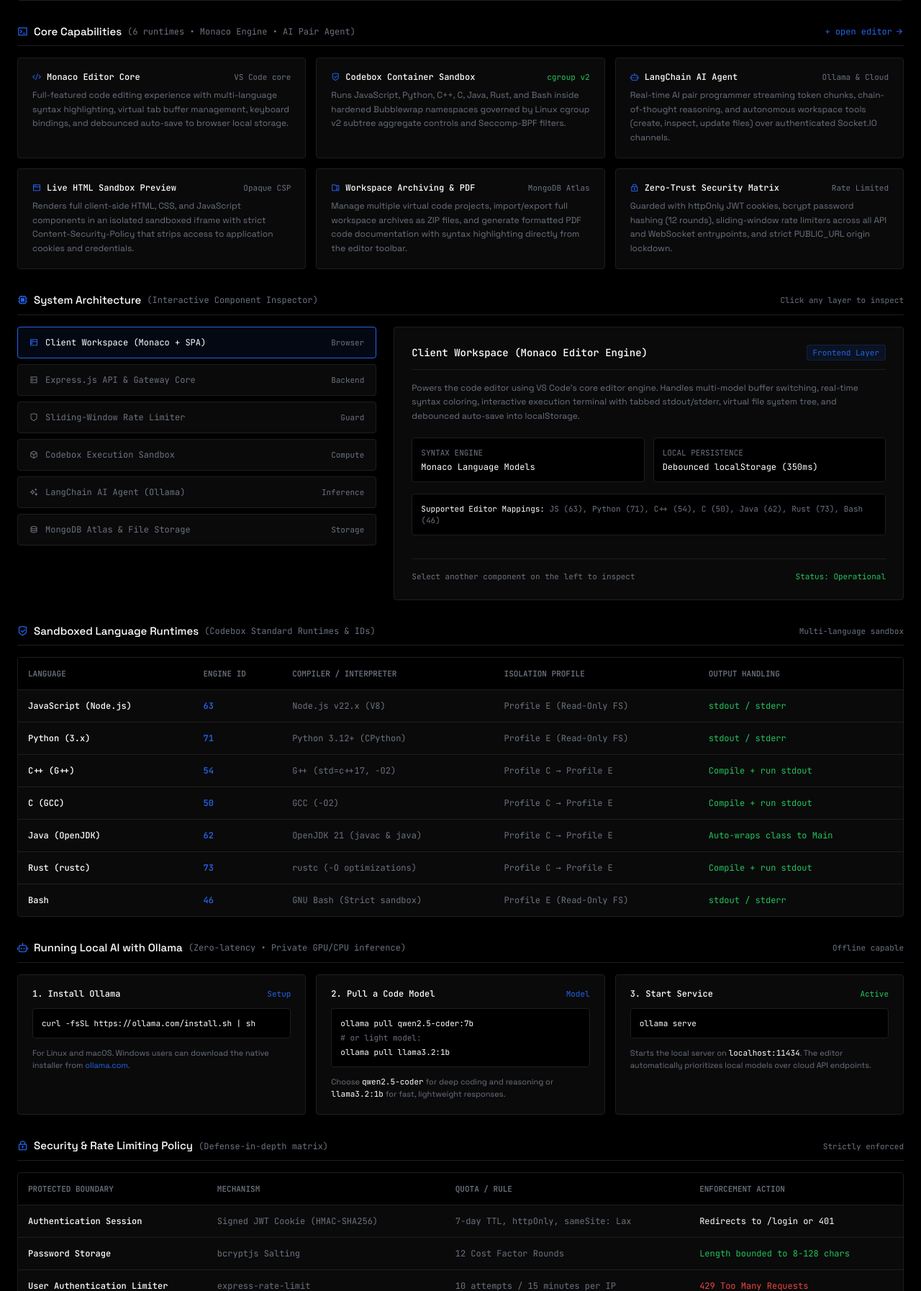
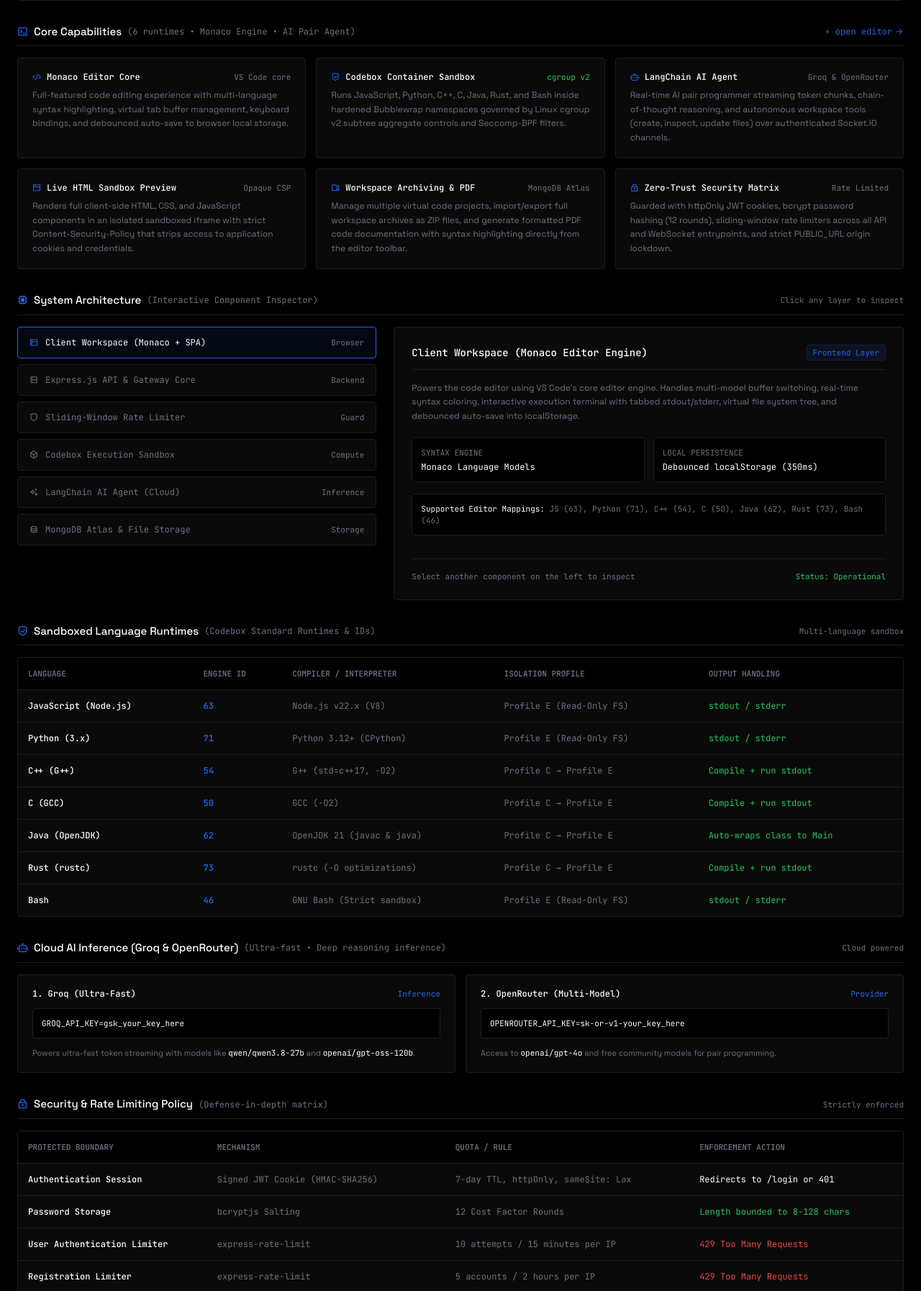
Before and after one commit to niteshxedev-byte/codeEditor, a Node server app: page /about in a window 1280 px wide. Shown: the part 251-2045 px from the top of the page at 72% size. Run offline with Node 20, Linux system fonts and the light colour scheme; some libraries are stand-ins or nearby versions.

Commit message:
feat(ai): remove local ollama code, configuration, and dependencies

```diff
--- a/package.json
+++ b/package.json
@@ -14,7 +14,6 @@
     "@langchain/classic": "^1.0.48",
     "@langchain/core": "^1.1.42",
     "@langchain/langgraph": "^1.2.9",
-    "@langchain/ollama": "^1.2.7",
     "@langchain/openai": "^1.4.5",
     "axios": "^1.13.2",
     "bcryptjs": "^3.0.3",
--- a/src/Services/simpleAgent.service.js
+++ b/src/Services/simpleAgent.service.js
@@ -12,7 +12,7 @@ dotenv.config();
  * Perfect for learning or building custom non-editor tasks.
  */
 export async function runSimpleAgent(promptText, modelName = "qwen/qwen3.8-27b") {
-  // 1. Initialize the model (Groq, OpenRouter, or Local Ollama)
+  // 1. Initialize the model (Groq or OpenRouter)
   const llm = resolveLLM(modelName);
 
   // 2. Define simple tools
--- a/src/Views/aboutcodeeditor.ejs
+++ b/src/Views/aboutcodeeditor.ejs
@@ -565,7 +565,7 @@
                             <i class="ri-robot-2-line text-blue"></i>
                             <span>LangChain AI Agent</span>
                         </span>
-                        <span class="font-mono text-2xs text-muted">Ollama & Cloud</span>
+                        <span class="font-mono text-2xs text-muted">Groq & OpenRouter</span>
                     </div>
                     <p class="text-xs text-muted leading-relaxed font-sans">
                         Real-time AI pair programmer streaming token chunks, chain-of-thought reasoning, and autonomous workspace tools (create, inspect, update files) over authenticated Socket.IO channels.
@@ -664,7 +664,7 @@
                     <button type="button" class="interactive-tab-btn" data-target="tab-ai">
                         <div class="flex items-center gap-2.5">
                             <i class="ri-sparkling-2-line text-muted"></i>
-                            <span>LangChain AI Agent (Ollama)</span>
+                            <span>LangChain AI Agent (Cloud)</span>
                         </div>
                         <span class="text-2xs text-muted">Inference</span>
                     </button>
@@ -780,11 +780,11 @@
                     <!-- 5. LangChain AI -->
                     <div id="pane-tab-ai" class="arch-content hidden space-y-4">
                         <div class="flex items-center justify-between pb-3 border-b border-edge">
-                            <h3 class="font-mono text-sm font-medium text-snow">LangChain AI Assistant & Ollama</h3>
+                            <h3 class="font-mono text-sm font-medium text-snow">LangChain AI Assistant</h3>
                             <span class="font-mono text-2xs text-blue bg-blue/10 px-2 py-0.5 rounded border border-blue/20">AI Pair Programmer</span>
                         </div>
                         <p class="text-xs text-muted leading-relaxed font-sans">
-                            Intelligent pair programming agent supporting tool calling. Automatically detects local GPU/CPU models on `http://localhost:11434` for zero-latency offline coding, with transparent fallback to Ollama Cloud.
+                            Intelligent pair programming agent supporting tool calling. Powered by high-speed Groq and versatile OpenRouter models for instant coding assistance.
                         </p>
                         <div class="grid grid-cols-2 gap-3 font-mono text-xs pt-1">
                             <div class="bg-void p-3 rounded border border-edge">
@@ -913,57 +913,42 @@
             </div>
         </section>
 
-        <!-- ─── Local AI Inference (Ollama) ─────────────────────────────────── -->
+        <!-- ─── Cloud AI Inference (Groq & OpenRouter) ────────────────────── -->
         <section id="ai">
             <div class="section-header">
                 <div class="section-title-wrap">
                     <i class="ri-robot-2-line text-blue"></i>
-                    <span>Running Local AI with Ollama</span>
-                    <span class="section-count">(Zero-latency &bull; Private GPU/CPU inference)</span>
+                    <span>Cloud AI Inference (Groq & OpenRouter)</span>
+                    <span class="section-count">(Ultra-fast &bull; Deep reasoning inference)</span>
                 </div>
-                <span class="font-mono text-2xs text-muted">Offline capable</span>
+                <span class="font-mono text-2xs text-muted">Cloud powered</span>
             </div>
 
-            <div class="grid grid-cols-1 md:grid-cols-3 gap-3.5 font-mono text-xs">
+            <div class="grid grid-cols-1 md:grid-cols-2 gap-3.5 font-mono text-xs">
 
                 <div class="item-card space-y-3">
                     <div class="flex items-center justify-between">
-                        <span class="text-snow font-medium">1. Install Ollama</span>
-                        <span class="text-2xs text-blue">Setup</span>
+                        <span class="text-snow font-medium">1. Groq (Ultra-Fast)</span>
+                        <span class="text-2xs text-blue">Inference</span>
                     </div>
                     <div class="bg-void p-3 rounded border border-edge text-snow select-all overflow-x-auto text-2xs">
-                        curl -fsSL https://ollama.com/install.sh | sh
+                        GROQ_API_KEY=gsk_your_key_here
                     </div>
                     <p class="text-2xs text-muted font-sans leading-relaxed">
-                        For Linux and macOS. Windows users can download the native installer from <a href="https://ollama.com" target="_blank" rel="noopener noreferrer" class="text-blue hover:underline">ollama.com</a>.
+                        Powers ultra-fast token streaming with models like <code class="text-snow">qwen/qwen3.8-27b</code> and <code class="text-snow">openai/gpt-oss-120b</code>.
                     </p>
                 </div>
 
                 <div class="item-card space-y-3">
                     <div class="flex items-center justify-between">
-                        <span class="text-snow font-medium">2. Pull a Code Model</span>
-                        <span class="text-2xs text-blue">Model</span>
+                        <span class="text-snow font-medium">2. OpenRouter (Multi-Model)</span>
+                        <span class="text-2xs text-blue">Provider</span>
                     </div>
-                    <div class="bg-void p-3 rounded border border-edge text-snow select-all overflow-x-auto space-y-1 text-2xs">
-                        <div>ollama pull qwen2.5-coder:7b</div>
-                        <div class="text-muted"># or light model:</div>
-                        <div>ollama pull llama3.2:1b</div>
+                    <div class="bg-void p-3 rounded border border-edge text-snow select-all overflow-x-auto text-2xs">
+                        OPENROUTER_API_KEY=sk-or-v1-your_key_here
                     </div>
                     <p class="text-2xs text-muted font-sans leading-relaxed">
-                        Choose <code class="text-snow">qwen2.5-coder</code> for deep coding and reasoning or <code class="text-snow">llama3.2:1b</code> for fast, lightweight responses.
-                    </p>
-                </div>
-
-                <div class="item-card space-y-3">
-                    <div class="flex items-center justify-between">
-                        <span class="text-snow font-medium">3. Start Service</span>
-                        <span class="text-2xs text-ok">Active</span>
-                    </div>
-                    <div class="bg-void p-3 rounded border border-edge text-snow select-all overflow-x-auto text-2xs">
-                        ollama serve
-                    </div>
-                    <p class="text-2xs text-muted font-sans leading-relaxed">
-                        Starts the local server on <code class="text-snow">localhost:11434</code>. The editor automatically prioritizes local models over cloud API endpoints.
+                        Access to <code class="text-snow">openai/gpt-4o</code> and free community models for pair programming.
                     </p>
                 </div>
 
```
Also changed, not shown: src/Services/langchainAgent.service.js (+8 -41 lines), src/Views/aboutProjectRoute.ejs (+18 -33 lines), README.md, 2 other files.
